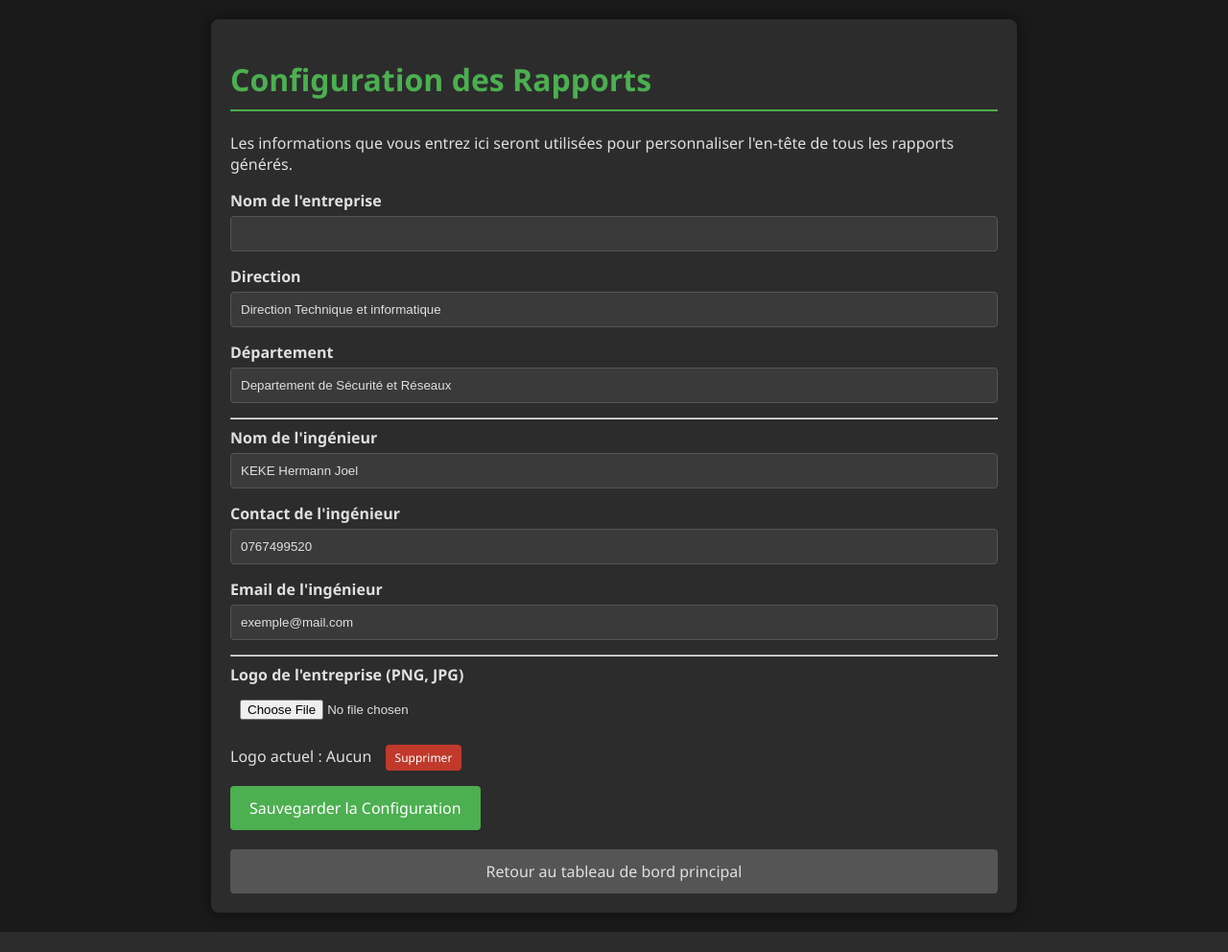
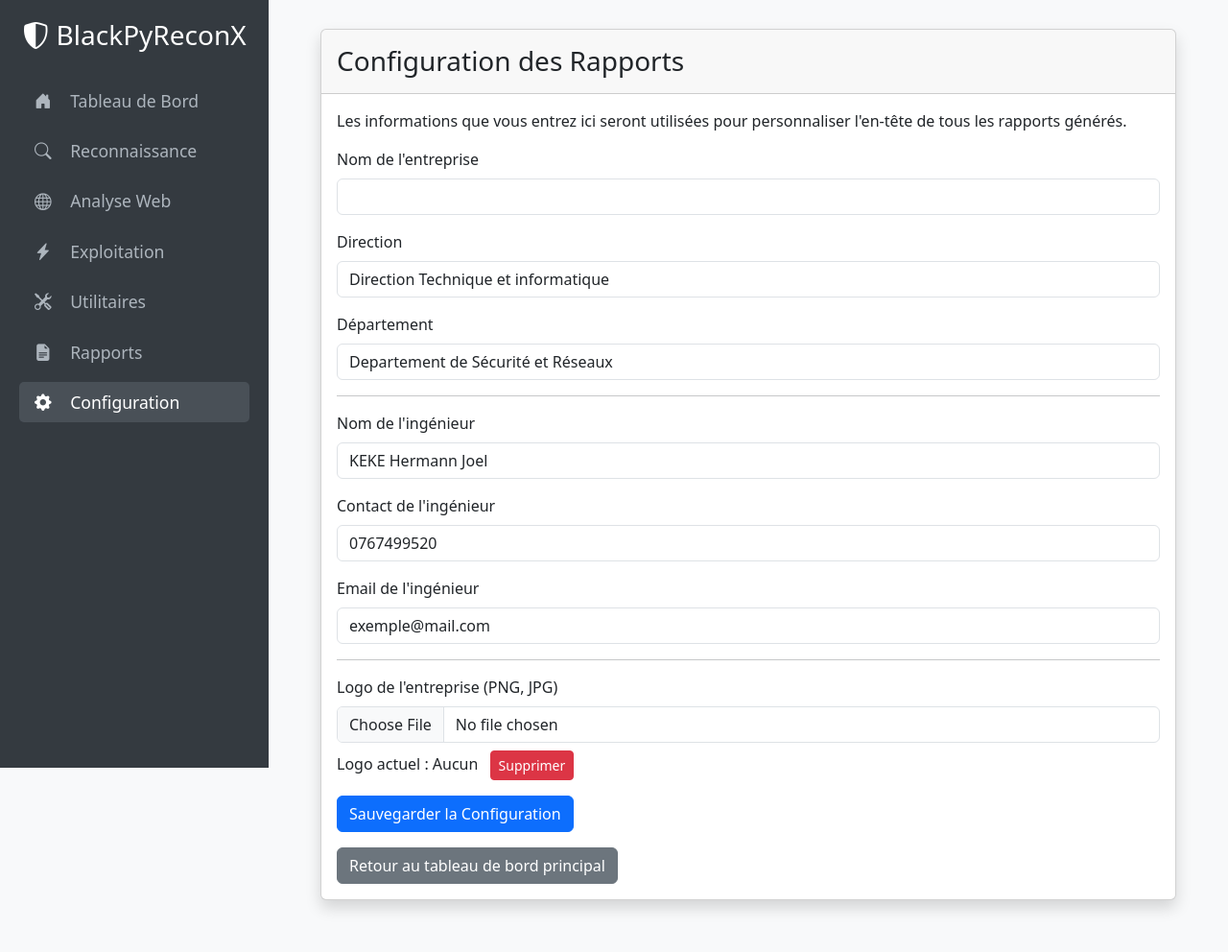
Before and after one commit to hermannkeke007/BlackPyReconX, a Flask app: page /config/report in a window 1280 px wide. Shown: the whole page at 96% size. Before the commit the page ends 971 px from the top, so only its background shows below. Run offline with Flask 3, Linux system fonts and the light colour scheme.

Commit message:
chore: Update build and project configuration
- **`.gitignore`**: Added `status.json`, `modules/payload_config.json`, and `tests/__pycache__/` to ignore dynamic/generated files.
- **`build_payload.py`**: Modified to include `payload_config.json` in PyInstaller builds.
- **`main.py`**: Minor formatting adjustments.
- **`modules/exploit_sys.py`**: Refactored payload configuration to load from `payload_config.json`.
- **`requirements.txt`**: Added `pytest`, removed `mysql-connector-python` and `psycopg2-binary`.
- **`templates/config_report.html`**: Complete refactoring of UI to use Jinja2 templating and Bootstrap.
- **`tests/test_utils.py`**: Added test file to version control.

```diff
--- a/build_payload.py
+++ b/build_payload.py
@@ -47,6 +47,8 @@
         '--noconsole',
         f'--name={PAYLOAD_NAME}',
         f'--distpath={OUTPUT_DIR}',
+        # Ajouter le fichier de config au bundle
+        f'--add-data={os.path.join("modules", "payload_config.json")};.',
         obfuscated_script_path
     ]
 
--- a/main.py
+++ b/main.py
@@ -374,6 +374,3 @@
 
 if __name__ == "__main__":
     main()
-
-if __name__ == "__main__":
-    main()
--- a/requirements.txt
+++ b/requirements.txt
@@ -10,10 +10,9 @@
 fpdf2
 python-dotenv
 paramiko
-mysql-connector-python
-psycopg2-binary
 rich
 scapy
 questionary
 telnetlib3
 tqdm
+pytest
--- a/status.json
+++ /dev/null
@@ -1,4 +0,0 @@
-{
-    "bot_status": "active",
-    "tor_ip": "23.129.64.204"
-}
--- a/templates/config_report.html
+++ b/templates/config_report.html
@@ -1,98 +1,62 @@
-<!DOCTYPE html>
-<html lang="fr" data-theme="dark">
-<head>
-    <meta charset="UTF-8">
-    <meta name="viewport" content="width=device-width, initial-scale=1.0">
-    <title>Configuration des Rapports - BlackPyReconX</title>
-    <link rel="icon" href="/favicon.svg" type="image/svg+xml">
-    <style>
-        :root {
-            --font-family: 'Segoe UI', Tahoma, Geneva, Verdana, sans-serif;
-            --bg-color: #1a1a1a; --text-color: #e0e0e0; --container-bg: #2c2c2c; --input-bg: #3a3a3a; --border-color: #555; --header-color: #4CAF50; --shadow-color: rgba(0,0,0,0.5);
-        }
-        html[data-theme='light'] {
-            --bg-color: #f4f4f4; --text-color: #333; --container-bg: #ffffff; --input-bg: #e9e9e9; --border-color: #ccc; --header-color: #2E7D32; --shadow-color: rgba(0,0,0,0.1);
-        }
-        body { font-family: var(--font-family); background-color: var(--bg-color); color: var(--text-color); margin: 0; padding: 20px; }
-        .container { max-width: 800px; margin: auto; background: var(--container-bg); padding: 20px; border-radius: 8px; box-shadow: 0 0 15px var(--shadow-color); }
-        h1 { color: var(--header-color); border-bottom: 2px solid var(--header-color); padding-bottom: 10px; }
-        .form-group { margin-bottom: 15px; }
-        label { display: block; margin-bottom: 5px; font-weight: bold; }
-        input[type="text"], input[type="email"], input[type="tel"] { width: 100%; padding: 10px; background-color: var(--input-bg); border: 1px solid var(--border-color); color: var(--text-color); border-radius: 4px; box-sizing: border-box; }
-        input[type="file"] { width: 100%; padding: 10px; }
-        button { font-family: var(--font-family); background-color: var(--header-color); color: white; padding: 12px 20px; border: none; border-radius: 4px; cursor: pointer; font-size: 16px; transition: background-color 0.3s; }
-        button:hover { opacity: 0.9; }
-        a { color: var(--header-color); text-decoration: none; }
-        .btn-back {
-            display: inline-block;
-            text-align: center;
-            width: 100%;
-            margin-top: 20px;
-            padding: 12px 0;
-            background-color: #555;
-            color: var(--text-color);
-            border-radius: 4px;
-            transition: background-color 0.3s;
-            box-sizing: border-box;
-        }
-        .btn-back:hover {
-            background-color: #777;
-        }
-    </style>
-</head>
-<body>
-    <div class="container">
-        <h1>Configuration des Rapports</h1>
+{% extends 'layout.html' %}
+
+{% block title %}Configuration des Rapports{% endblock %}
+
+{% block content %}
+<div class="container-fluid">
+    <div class="card shadow mb-4">
+        <div class="card-header py-3">
+            <h1 class="h3 mb-0 text-gray-800">Configuration des Rapports</h1>
+        </div>
+        <div class="card-body">
             <p>Les informations que vous entrez ici seront utilisées pour personnaliser l'en-tête de tous les rapports générés.</p>
 
             <form id="config-form" enctype="multipart/form-data">
-            <div class="form-group">
-                <label for="company_name">Nom de l'entreprise</label>
-                <input type="text" id="company_name" name="company_name" value="{{ config.company_name }}">
+                <div class="mb-3">
+                    <label for="company_name" class="form-label">Nom de l'entreprise</label>
+                    <input type="text" id="company_name" name="company_name" class="form-control" value="{{ config.company_name }}">
                 </div>
-            <div class="form-group">
-                <label for="direction">Direction</label>
-                <input type="text" id="direction" name="direction" value="{{ config.direction }}">
+                <div class="mb-3">
+                    <label for="direction" class="form-label">Direction</label>
+                    <input type="text" id="direction" name="direction" class="form-control" value="{{ config.direction }}">
                 </div>
-            <div class="form-group">
-                <label for="department">Département</label>
-                <input type="text" id="department" name="department" value="{{ config.department }}">
+                <div class="mb-3">
+                    <label for="department" class="form-label">Département</label>
+                    <input type="text" id="department" name="department" class="form-control" value="{{ config.department }}">
                 </div>
                 <hr>
-            <div class="form-group">
-                <label for="engineer_name">Nom de l'ingénieur</label>
-                <input type="text" id="engineer_name" name="engineer_name" value="{{ config.engineer_name }}">
+                <div class="mb-3">
+                    <label for="engineer_name" class="form-label">Nom de l'ingénieur</label>
+                    <input type="text" id="engineer_name" name="engineer_name" class="form-control" value="{{ config.engineer_name }}">
                 </div>
-            <div class="form-group">
-                <label for="engineer_contact">Contact de l'ingénieur</label>
-                <input type="tel" id="engineer_contact" name="engineer_contact" value="{{ config.engineer_contact }}">
+                <div class="mb-3">
+                    <label for="engineer_contact" class="form-label">Contact de l'ingénieur</label>
+                    <input type="tel" id="engineer_contact" name="engineer_contact" class="form-control" value="{{ config.engineer_contact }}">
                 </div>
-            <div class="form-group">
-                <label for="engineer_email">Email de l'ingénieur</label>
-                <input type="email" id="engineer_email" name="engineer_email" value="{{ config.engineer_email }}">
+                <div class="mb-3">
+                    <label for="engineer_email" class="form-label">Email de l'ingénieur</label>
+                    <input type="email" id="engineer_email" name="engineer_email" class="form-control" value="{{ config.engineer_email }}">
                 </div>
                 <hr>
-            <div class="form-group">
-                <label for="logo">Logo de l'entreprise (PNG, JPG)</label>
-                <input type="file" id="logo" name="logo" accept=".png, .jpg, .jpeg">
+                <div class="mb-3">
+                    <label for="logo" class="form-label">Logo de l'entreprise (PNG, JPG)</label>
+                    <input type="file" id="logo" name="logo" accept=".png, .jpg, .jpeg" class="form-control">
                     <input type="hidden" id="remove_logo" name="remove_logo" value="false">
-                <p>Logo actuel : <span id="current-logo">{{ config.display_logo or 'Aucun' }}</span>
-                   <button type="button" id="remove-logo-btn" style="background-color: #c0392b; font-size: 12px; padding: 5px 10px; margin-left: 10px;">Supprimer</button>
+                    <p class="mt-2">Logo actuel : <span id="current-logo">{{ config.display_logo or 'Aucun' }}</span>
+                       <button type="button" id="remove-logo-btn" class="btn btn-danger btn-sm ms-2">Supprimer</button>
                     </p>
                 </div>
 
-            <button type="submit">Sauvegarder la Configuration</button>
+                <button type="submit" class="btn btn-primary">Sauvegarder la Configuration</button>
             </form>
-        <a href="/" class="btn-back">Retour au tableau de bord principal</a>
+            <a href="{{ url_for('index') }}" class="btn btn-secondary mt-3">Retour au tableau de bord principal</a>
         </div>
+    </div>
+</div>
+{% endblock %}
 
+{% block scripts %}
 <script>
-        // Appliquer le thème stocké dès que possible
-        (function() {
-            const storedTheme = localStorage.getItem('theme') || 'dark';
-            document.documentElement.setAttribute('data-theme', storedTheme);
-        })();
-
     // Gérer la soumission du formulaire
     document.getElementById('config-form').addEventListener('submit', async function(e) {
         e.preventDefault();
@@ -107,6 +71,8 @@
             if (response.ok) {
                 alert('Configuration sauvegardée avec succès !');
                 document.getElementById('current-logo').textContent = result.logo_path || 'Aucun';
+                // Reset remove_logo hidden field after successful save
+                document.getElementById('remove_logo').value = 'false';
             } else {
                 throw new Error(result.error || 'Erreur inconnue');
             }
@@ -124,5 +90,4 @@
         }
     });
 </script>
-</body>
-</html>
+{% endblock %}
```
Also changed, not shown: modules/exploit_sys.py (+33 -7 lines), tests/test_utils.py (added, +36 -0 lines). Lines whose indentation alone changed are shown as unchanged.
